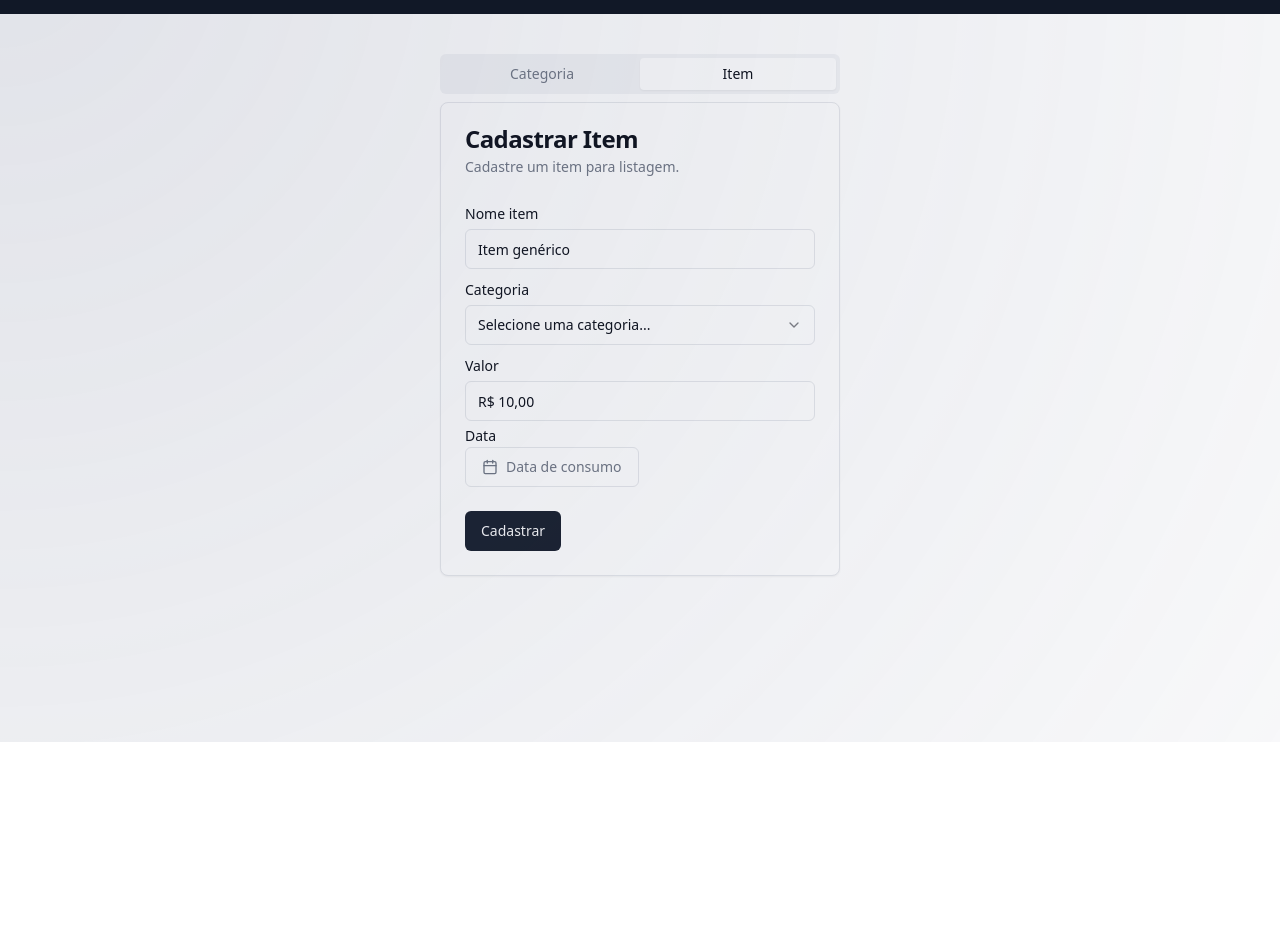
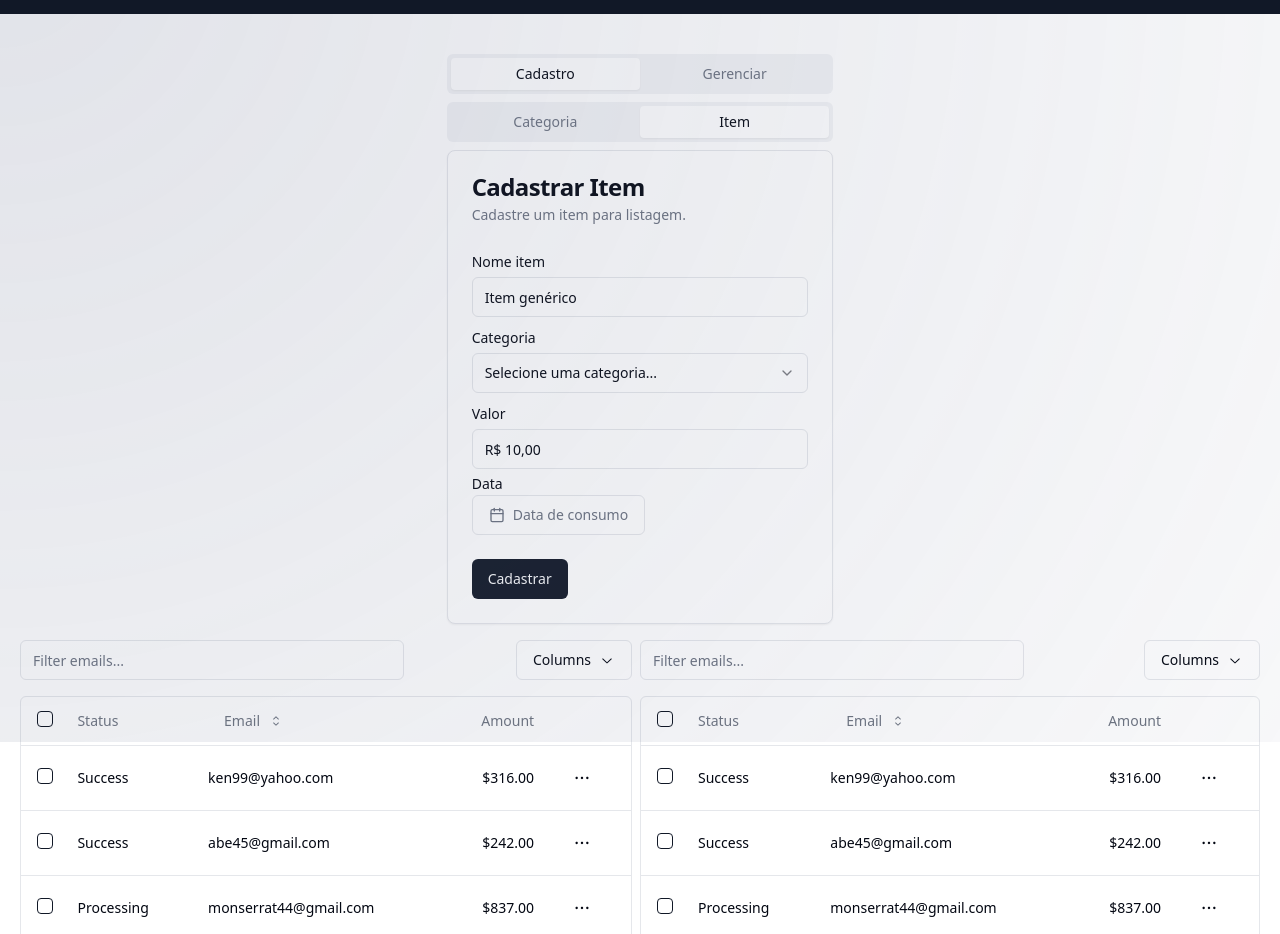
Before and after one commit to taynanhott/portfolio, a Next.js app: page /todolist in a window 1280 px wide. Shown: the part 58-992 px from the top of the page. Before the commit the page ends 800 px from the top, so only its background shows below. Built offline with nearby package versions, Linux system fonts and the light colour scheme.

Commit message:
Desenvolvimento do Tabs

```diff
--- a/src/app/layout.tsx
+++ b/src/app/layout.tsx
@@ -14,8 +14,8 @@ interface Props {
 }
 
 export const metadata: Metadata = {
-  title: "Portfólio Taynan Z.Hott",
-  description: "Portfólio de apresentação profissional",
+  title: "Testes",
+  description: "Testes",
 };
 
 export default function RootLayout({ children }: Props) {
--- a/src/app/todolist/page.tsx
+++ b/src/app/todolist/page.tsx
@@ -1,8 +1,25 @@
+import { DataTable } from "@/components/Resources/DataTable/datatable";
 import TabsItem from "@/components/Resources/Tabs/tabs";
 
 export default function Todolist() {
 
     return (
-        <TabsItem />
+        <div>
+            <div className="grid grid-cols-3">
+                <div></div>
+                <div>
+                    <TabsItem />
+                </div>
+                <div></div>
+            </div>
+            <div className="grid grid-cols-2 mr-5 ml-5">
+                <div className="mr-2">
+                    <DataTable />
+                </div>
+                <div>
+                    <DataTable />
+                </div>
+            </div>
+        </div>
     );
 }
--- a/src/components/Resources/Carrousel/carrousel.tsx
+++ b/src/components/Resources/Carrousel/carrousel.tsx
@@ -52,7 +52,7 @@ export function CarouselPlugin() {
         {components.map((component) => (
           <CarouselItem key={component.index} className="md:basis-1/2 lg:basis-1/3">
             <div className="p-1">
-              <Card>
+              <Card className="min-h-64">
                 <CardContent className="flex aspect-square items-center justify-center p-6 ">
                   <span className="text-center font-semibold">
                     <Link
@@ -60,6 +60,7 @@ export function CarouselPlugin() {
                       target="_self"
                     >
                       <Image
+                        className="min-h-32 min-w-32"
                         src={component.image}
                         width={600}
                         height={600}
--- a/src/components/Resources/DataTable/datatable.tsx
+++ b/src/components/Resources/DataTable/datatable.tsx
@@ -171,7 +171,7 @@ export const columns: ColumnDef<Payment>[] = [
   },
 ]
 
-export function DataTableDemo() {
+export function DataTable() {
   const [sorting, setSorting] = React.useState<SortingState>([])
   const [columnFilters, setColumnFilters] = React.useState<ColumnFiltersState>(
     []
--- a/src/components/Resources/Tabs/tabs.tsx
+++ b/src/components/Resources/Tabs/tabs.tsx
@@ -8,7 +8,13 @@ import { DatePicker } from "../DatePicker/datepicker"
 
 export default function TabsItem() {
     return (
-        <Tabs defaultValue="item" className="w-[400px] max-w-3xl mx-auto justify-center">
+        <Tabs defaultValue="cadastrar" className="mr-5 ml-5 max-w-3xl mx-auto justify-center">
+            <TabsList className="grid w-full grid-cols-2">
+                <TabsTrigger value="cadastrar">Cadastro</TabsTrigger>
+                <TabsTrigger value="gerenciar">Gerenciar</TabsTrigger>
+            </TabsList>
+            <TabsContent value="cadastrar">
+                <Tabs defaultValue="item" className="max-w-3xl mx-auto justify-center">
                     <TabsList className="grid w-full grid-cols-2">
                         <TabsTrigger value="group">Categoria</TabsTrigger>
                         <TabsTrigger value="item">Item</TabsTrigger>
@@ -70,5 +76,73 @@ export default function TabsItem() {
                         </Card>
                     </TabsContent>
                 </Tabs>
+            </TabsContent>
+            <TabsContent value="gerenciar">
+                <Tabs defaultValue="modalidade" className="max-w-3xl mx-auto justify-center">
+                    <TabsList className="grid w-full grid-cols-3">
+                        <TabsTrigger value="valor">Valor Mensal</TabsTrigger>
+                        <TabsTrigger value="reserva">Reserva de Segurança</TabsTrigger>
+                        <TabsTrigger value="modalidade">Gasto por Modalidade</TabsTrigger>
+                    </TabsList>
+                    <TabsContent value="valor">
+                        <Card>
+                            <CardHeader>
+                                <CardTitle>Valor Mensal</CardTitle>
+                                <CardDescription>
+                                    Cadastre novas categorias de item.
+                                </CardDescription>
+                            </CardHeader>
+                            <CardContent className="space-y-2">
+                                <div className="space-y-1">
+                                    <Label htmlFor="current">Nome Categoria</Label>
+                                    <Input id="current" type="group" defaultValue="Categoria genérica" />
+                                </div>
+                            </CardContent>
+                            <CardFooter>
+                                <Button>Cadastrar</Button>
+                            </CardFooter>
+                        </Card>
+                    </TabsContent>
+                    <TabsContent value="reserva">
+                        <Card>
+                            <CardHeader>
+                                <CardTitle>Reserva de Segurança</CardTitle>
+                                <CardDescription>
+                                    Cadastre novas categorias de item.
+                                </CardDescription>
+                            </CardHeader>
+                            <CardContent className="space-y-2">
+                                <div className="space-y-1">
+                                    <Label htmlFor="current">Nome Categoria</Label>
+                                    <Input id="current" type="group" defaultValue="Categoria genérica" />
+                                </div>
+                            </CardContent>
+                            <CardFooter>
+                                <Button>Cadastrar</Button>
+                            </CardFooter>
+                        </Card>
+                    </TabsContent>
+                    <TabsContent value="modalidade">
+                        <Card>
+                            <CardHeader>
+                                <CardTitle>Gasto por Modalidade</CardTitle>
+                                <CardDescription>
+                                    Cadastre novas categorias de item.
+                                </CardDescription>
+                            </CardHeader>
+                            <CardContent className="space-y-2">
+                                <div className="space-y-1">
+                                    <Label htmlFor="current">Nome Categoria</Label>
+                                    <Input id="current" type="group" defaultValue="Categoria genérica" />
+                                </div>
+                            </CardContent>
+                            <CardFooter>
+                                <Button>Cadastrar</Button>
+                            </CardFooter>
+                        </Card>
+                    </TabsContent>
+                </Tabs>
+            </TabsContent>
+        </Tabs >
     )
 }
```
Lines whose indentation alone changed are shown as unchanged.
